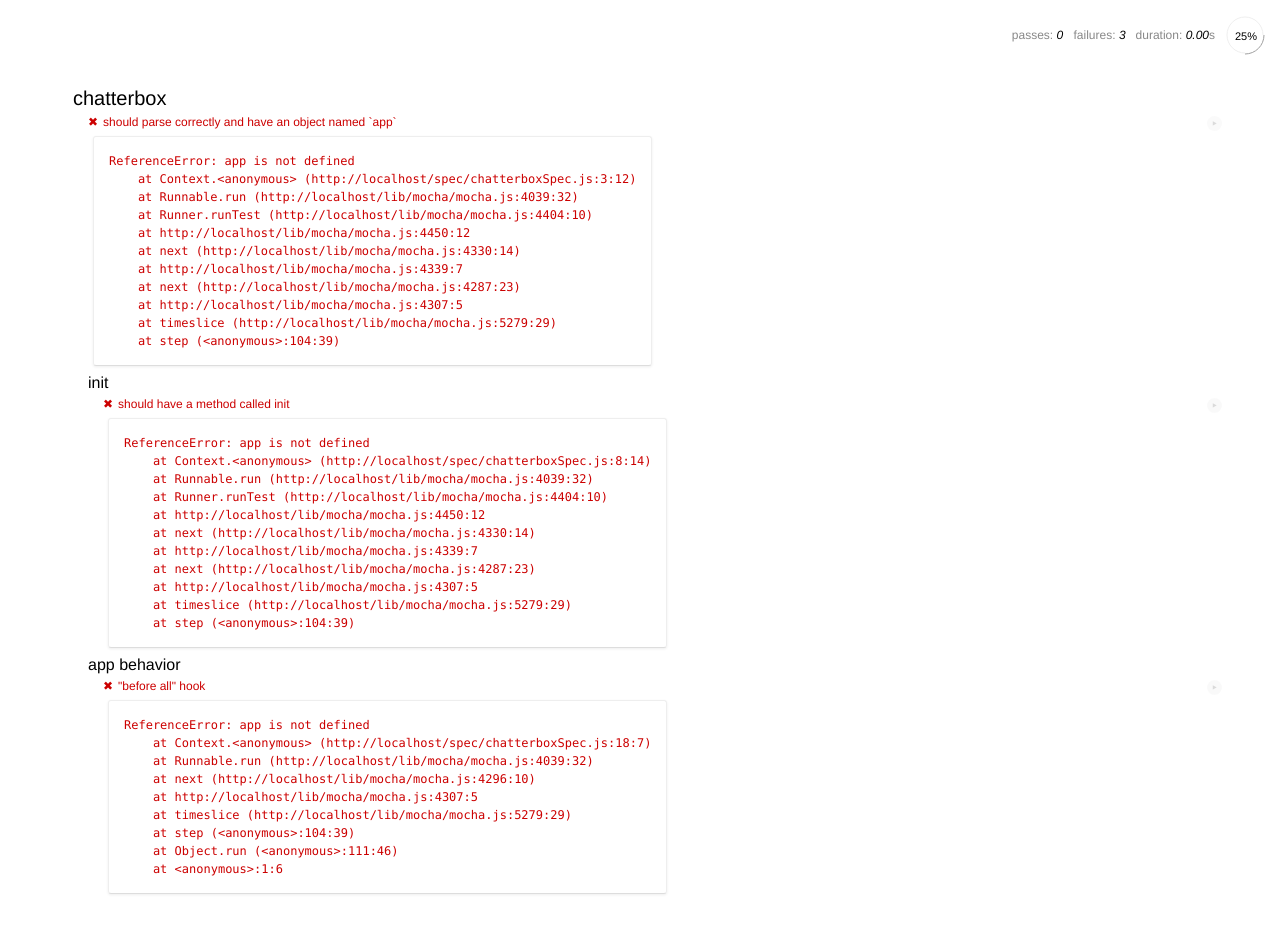
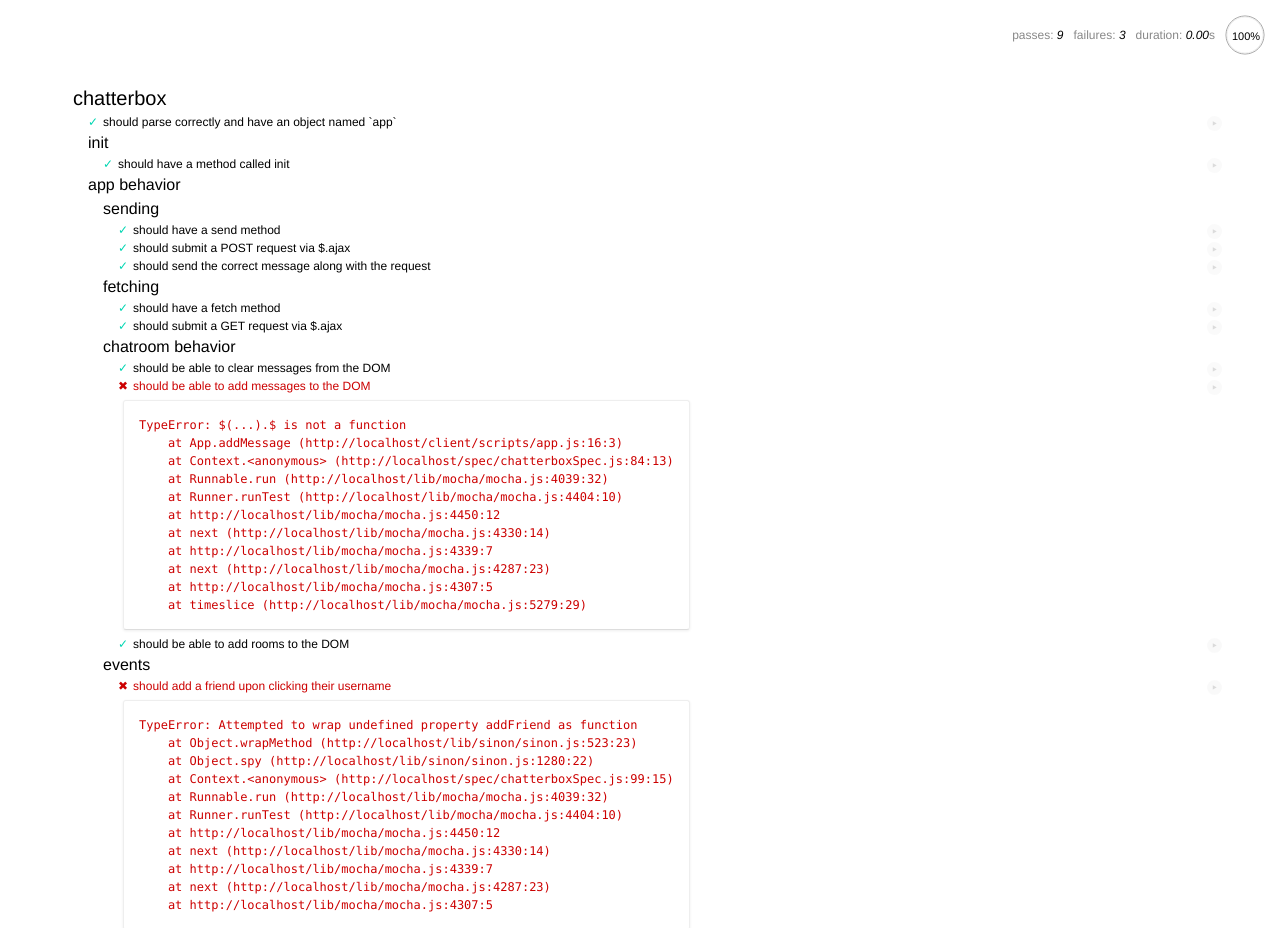
Before and after one commit to vichen/chatterbox-client, a website: page SpecRunner.html in a window 1280 px wide. Shown: the top 928 px of the page. Drawn offline with Linux system fonts and the light colour scheme; no server answers.

Commit message:
first commit

```diff
--- a/client/index.html
+++ b/client/index.html
@@ -8,6 +8,7 @@
     <!-- dependencies -->
     <script src="https://cdnjs.cloudflare.com/ajax/libs/babel-core/5.6.15/browser.js"></script>
     <script src="bower_components/jquery/dist/jquery.js"></script>
+    <script src="bower_components/underscore/underscore.js"></script>
     <!-- your scripts -->
     <script src="env/config.js"></script>
     <script src="scripts/app.js"></script>
@@ -18,5 +19,6 @@
       <!-- Your HTML goes here! -->
     </div>
     <div id="chats"></div>
+    <div id="roomSelect"></div>
   </body>
 </html>
--- a/client/scripts/app.js
+++ b/client/scripts/app.js
@@ -1 +1,63 @@
 // YOUR CODE HERE:
+
+var App = function() {};
+
+App.prototype.clearMessages = function() {
+  $('#chats').html('');
+};
+App.prototype.server = 'https://api.parse.com/1/classes/messages';
+
+App.prototype.addRoom = function(roomName) {
+  $('#roomSelect').append('<div><h3>' + roomName + '</h3></div>');
+};
+
+App.prototype.addMessage = function(message) {
+  var chatItem = $('div').
+  $('#chats').append('<div class="message">' + message.text + '</div>');
+};
+
+App.prototype.init = function() {
+  this.fetch();
+};
+
+App.prototype.fetch = function() {
+  $.ajax({
+    // This is the url you should use to communicate with the parse API server.
+    url: this.server,
+    type: 'GET',
+    // data: JSON.stringify(message),
+    contentType: 'application/json',
+    success: function (data) {
+      console.log('chatterbox: Messages retrieved.');
+      this.clearMessages();
+      data.results.forEach(function(item) {
+        this.addMessage(item);
+      }.bind(this));
+    }.bind(this),
+    error: function (data) {
+      // See: https://developer.mozilla.org/en-US/docs/Web/API/console.error
+      console.error('chatterbox: Failed to retrieve messages', data);
+    }
+  });
+};
+
+App.prototype.send = function(message) {
+  $.ajax({
+    // This is the url you should use to communicate with the parse API server.
+    url: this.server,
+    type: 'POST',
+    // data: JSON.stringify(message),
+    data: JSON.stringify(message),
+    contentType: 'application/json',
+    success: function (data) {
+      console.log('chatterbox: Message sent.');
+    },
+    error: function (data) {
+      // See: https://developer.mozilla.org/en-US/docs/Web/API/console.error
+      console.error('chatterbox: Failed to send message', data);
+    }
+  });
+};
+
+var app = new App;
+app.init();
```
Also changed, not shown: bower.json (+5 -2 lines).
